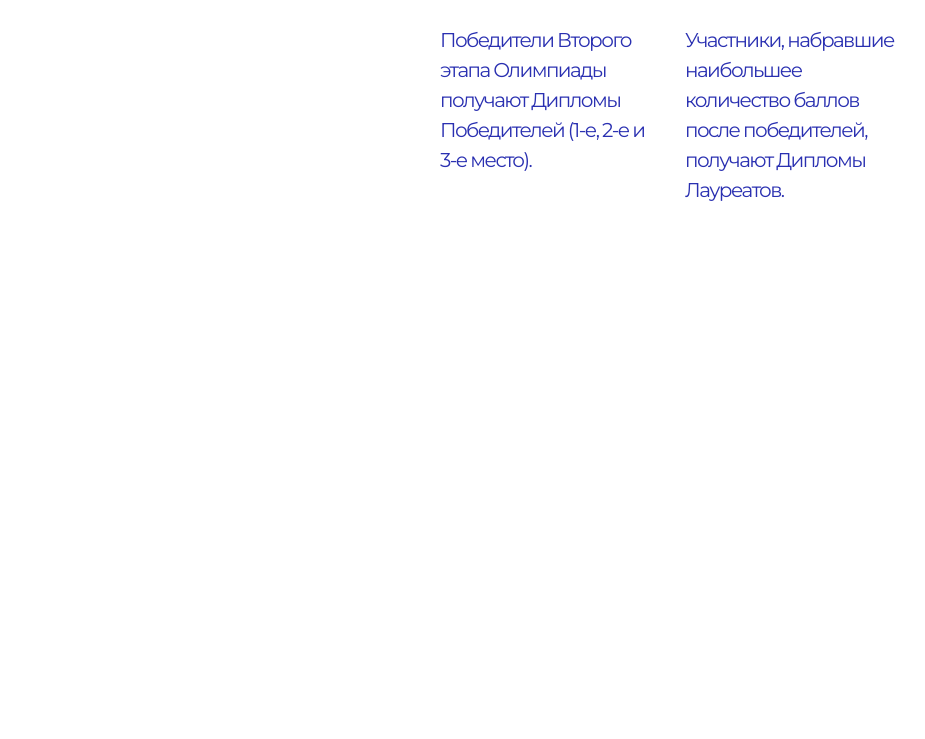
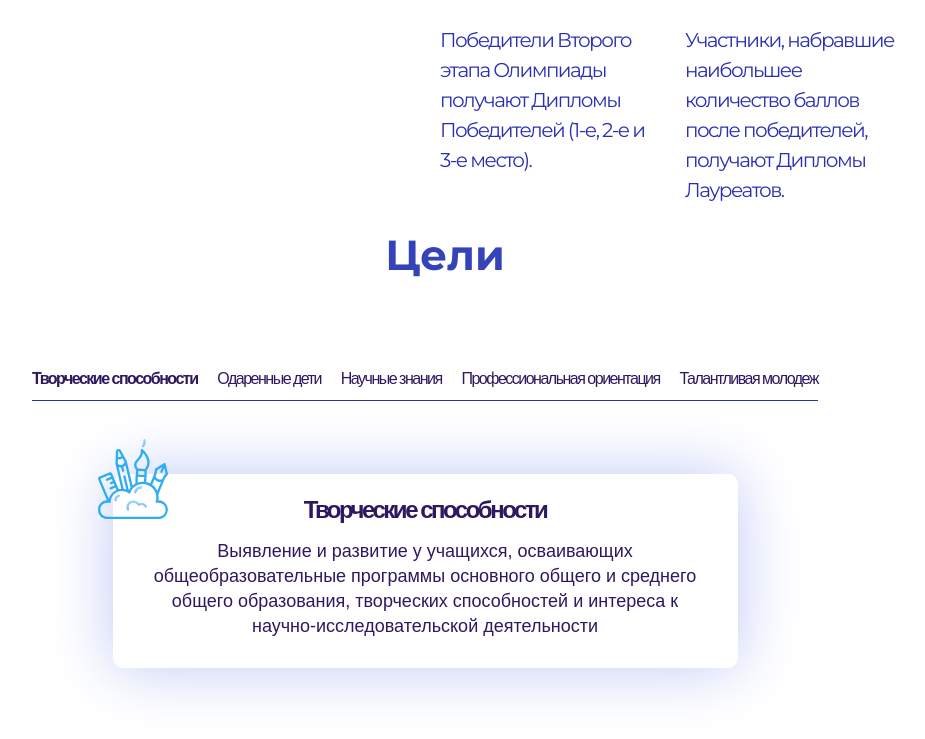
Before and after one commit to USB-am/Test-Assignment, a Django app: page / in a window 1280 px wide. Shown: the part 1556-2295 px from the top of the page, without its empty margins (215-1140 px from the left). Before the commit the page ends 1780 px from the top, so only its background shows below. Run offline with Django 3.2, Linux system fonts and the light colour scheme.

Commit message:
Update home_page HTML

```diff
--- a/static/css/home_page/home_page.css
+++ b/static/css/home_page/home_page.css
@@ -174,3 +174,75 @@ header {
 }
 /* === STAGES === */
 /* ============== */
+
+/* =============== */
+/* === PURPOSE === */
+.purpose {
+	min-height: 515px;
+	margin: 0 247px
+}
+.purpose__title {
+	margin-left: 40px;
+	margin-bottom: 81px;
+	font-family: 'Montserrat', sans-serif;
+	font-style: normal;
+	font-weight: 700;
+	font-size: 42px;
+	line-height: 63px;
+	color: #3444B8;
+	text-align: center;
+}
+.purpose__slider-tabs {
+	display: flex;
+	justify-content: space-between;
+	padding-bottom: 10px;
+	border-bottom: 1px solid #2A30B1;
+	margin-bottom: 73px;
+}
+.purpose__slider-item {
+	font-family: 'PT Sans', sans-serif;
+	font-style: normal;
+	font-weight: 400;
+	font-size: 16px;
+	line-height: 22px;
+	color: #2F185F;
+	letter-spacing: -1.5px;
+}
+.purpose__slider-item-active {
+	font-weight: 700;
+}
+.purpose__slider-content {
+	position: relative;
+	max-width: 553px;
+	margin: 0 auto;
+	box-shadow: 0px 0px 64px #BEC8F5;
+	border-radius: 10px;
+	padding: 19px 36px 29px;
+}
+.purpose__slider-content-icon {
+	position: absolute;
+	left: -15px;
+	top: -35px;
+}
+.purpose__slider-content__title {
+	text-align: center;
+	font-family: 'PT Sans Narrow', sans-serif;
+	font-style: normal;
+	font-weight: 700;
+	font-size: 24px;
+	line-height: 34px;
+	color: #2F185F;
+	letter-spacing: -2.5px;
+	margin-bottom: 12px;
+}
+.purpose__slider-content__text {
+	font-family: 'PT Sans', sans-serif;
+	font-style: normal;
+	font-weight: 400;
+	font-size: 18px;
+	line-height: 25px;
+	text-align: center;
+	color: #2F185F;
+}
+/* === PURPOSE === */
+/* =============== */
--- a/templates/home_page/home_page.html
+++ b/templates/home_page/home_page.html
@@ -68,4 +68,22 @@
 			</div>
 		</div>
 	</section>
+
+	<section class="purpose">
+		<h2 class="purpose__title">Цели</h2>
+		<div class="purpose__slider">
+			<div class="purpose__slider-tabs">
+				<p class="purpose__slider-item purpose__slider-item-active">Творческие способности</p>
+				<p class="purpose__slider-item">Одаренные дети</p>
+				<p class="purpose__slider-item">Научные знания</p>
+				<p class="purpose__slider-item">Профессиональная ориентация</p>
+				<p class="purpose__slider-item">Талантливая молодеж</p>
+			</div>
+			<div class="purpose__slider-content">
+				<img class="purpose__slider-content-icon" src="{% static 'img/home_page/purpose-icon.svg' %}">
+				<h4 class="purpose__slider-content__title">Творческие способности</h4>
+				<p class="purpose__slider-content__text">Выявление и развитие у учащихся, осваивающих общеобразовательные программы основного общего и среднего общего образования, творческих способностей и интереса к научно-исследовательской деятельности</p>
+			</div>
+		</div>
+	</section>
 {% endblock %}
```
Also changed, not shown: static/img/home_page/purpose-icon.svg (added).
